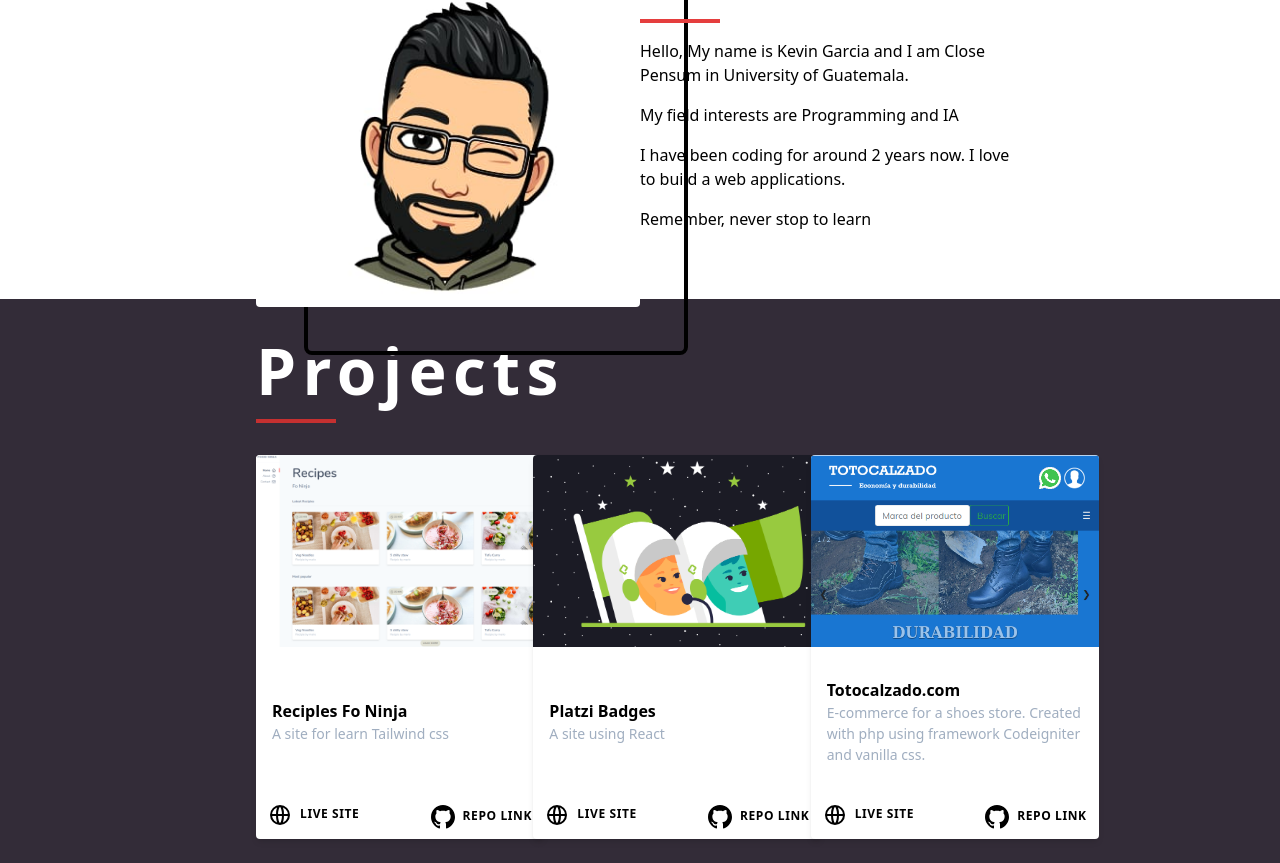
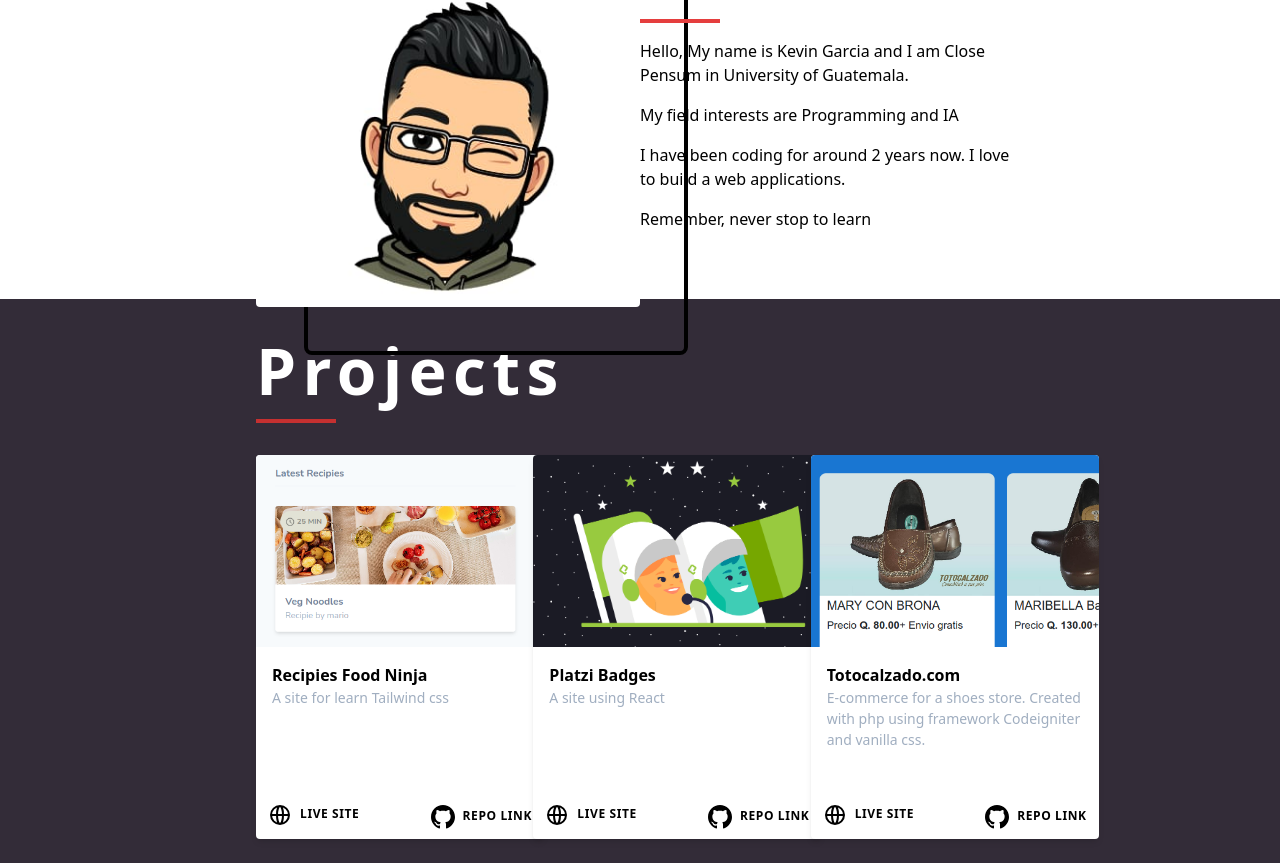
Before and after one commit to kevinGarcia15/portafolio, a React (Create React App) app: page / in a window 1280 px wide. Shown: the part 932-1795 px from the top of the page. Built offline with nearby package versions, Linux system fonts and the light colour scheme.

Commit message:
puliendo modulo projects

```diff
--- a/src/assets/tailwind.css
+++ b/src/assets/tailwind.css
@@ -9,5 +9,5 @@
     background-color: #F64C72;
 }
 .card{
-    @apply flex flex-col justify-between bg-white rounded overflow-hidden shadow-md w-72 h-96;
+    @apply col-span-6 flex flex-col justify-between bg-white rounded overflow-hidden shadow-md w-72 h-96;
 }
--- a/src/components/LandinPage.jsx
+++ b/src/components/LandinPage.jsx
@@ -85,7 +85,7 @@
 
       <div className="col-span-12 md:col-span-6 h-96 lg:h-full md:mt-8 lg:mt-0">
         <div className="flex flex-col justify-center items-center h-full">
-          <div className="card hover:shadow-lg absolute z-10">
+          <div className="hover:shadow-lg absolute z-10">
             <img
               className="w-full h-56 lg:w-96 lg:h-96 md:w-64 object-cover rounded"
               src="../img/porfile.jpeg"
--- a/src/components/Projects.jsx
+++ b/src/components/Projects.jsx
@@ -7,22 +7,22 @@
         Projects
       </h1>
 
-      <div className="mt-8 grid lg:grid-cols-3 gap-16 justify-center">
-        <div
-          className="card hover:shadow-lg"
-          data-aos="fade-up"
-        >
+      <div className="mt-8 grid lg:grid-cols-12 md:grid-cols-12 gap-16 justify-center">
+        <div className="card lg:col-span-4 hover:shadow-lg" data-aos="fade-up">
+          <div>
             <img
               src="img/FoodNinja.png"
-            className="w-full h-32 sm:h-48 object-cover"
+              className="w-full h-48 object-cover"
               alt="almond"
             />
             <div className="m-4">
-            <span className="font-bold">Reciples Fo Ninja</span>
+              <span className="font-bold">Recipies Food Ninja</span>
               <span className="block text-gray-500 text-sm">
                 A site for learn Tailwind css
               </span>
             </div>
+          </div>
+
           <div className="flex justify-between rounded-full py-2 px-3 uppercase text-xs font-bold cursor-pointer tracking-wider">
             <a href="https://learntailwindcss.web.app/" target="_blanck">
               <svg
@@ -60,13 +60,11 @@
           </div>
         </div>
 
-        <div
-          className="card hover:shadow-lg"
-          data-aos="fade-up"
-        >
+        <div className="card lg:col-span-4 hover:shadow-lg" data-aos="fade-up">
+          <div>
             <img
               src="img/PlatziBadges.png"
-            className="w-full h-32 sm:h-48 object-cover"
+              className="w-full h-48 object-cover"
               alt="almond"
             />
             <div className="m-4">
@@ -75,8 +73,9 @@
                 A site using React
               </span>
             </div>
+          </div>
           <div className="flex justify-between rounded-full py-2 px-3 uppercase text-xs font-bold cursor-pointer tracking-wider">
-            <a href="https://learntailwindcss.web.app/" target="_blanck">
+            <a href="https://platzibadges2020.web.app/" target="_blanck">
               <svg
                 className="w-6 inline-block"
                 xmlns="http://www.w3.org/2000/svg"
@@ -112,13 +111,11 @@
           </div>
         </div>
 
-        <div
-          className="card hover:shadow-lg"
-          data-aos="fade-up"
-        >
+        <div className="card lg:col-span-4 hover:shadow-lg" data-aos="fade-up">
+          <div>
             <img
               src="img/Totocalzado.png"
-            className="w-full h-32 sm:h-48 object-cover"
+              className="w-full h-48 object-cover"
               alt="totocalzado"
             />
             <div className="m-4">
@@ -127,6 +124,7 @@
                 E-commerce for a shoes store. Created with php using framework
                 Codeigniter and vanilla css.
               </span>
+            </div>
           </div>
           <div className="flex justify-between rounded-full py-2 px-3 uppercase text-xs font-bold cursor-pointer tracking-wider">
             <a href="https://totocalzado.com/" target="_blanck">
```
Also changed, not shown: public/img/FoodNinja.png, public/img/Totocalzado.png, src/assets/index.css. Lines whose indentation alone changed are shown as unchanged.
